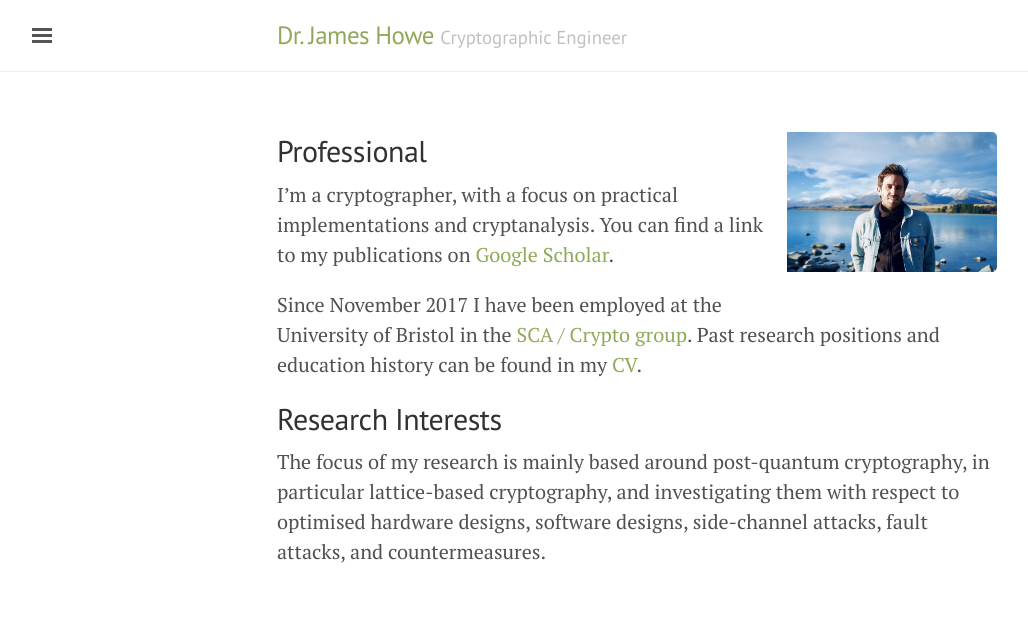
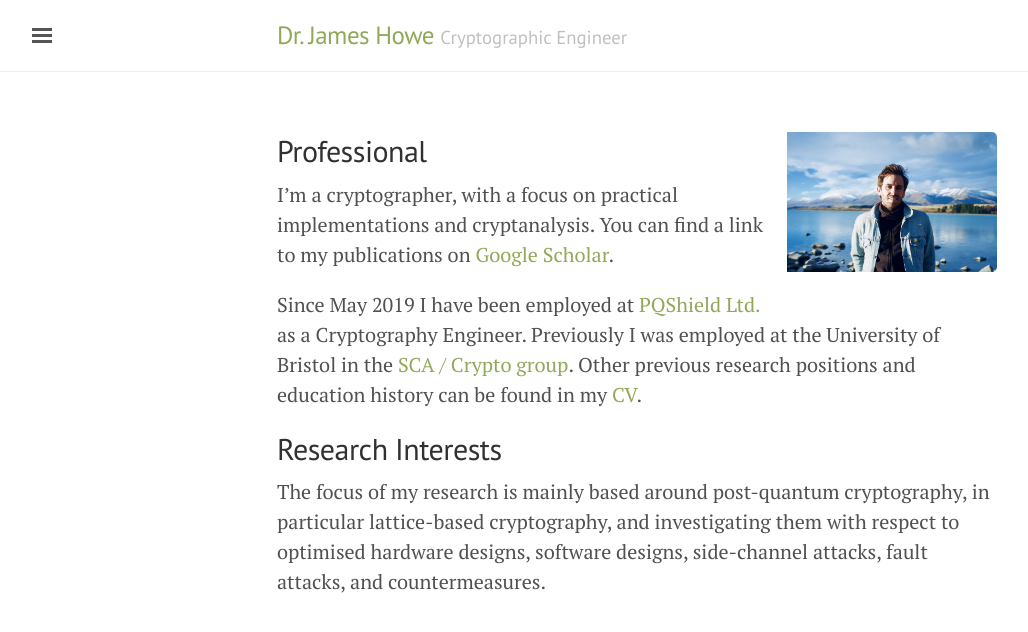
Before and after one commit to jameshoweee/jameshoweee.github.io, a Jekyll site: the page built from index.md, in a window 1280 px wide. Shown: the top 632 px of the page, without its empty margins (3-1031 px from the left). Built offline with Jekyll 4.4.1, drawn with Linux system fonts in a browser that asks for light colours.

Commit message:
Update index.md

```diff
--- a/index.md
+++ b/index.md
@@ -10,7 +10,7 @@
 I'm a cryptographer, with a focus on practical implementations and cryptanalysis.
 You can find a link to my publications on [Google Scholar](https://scholar.google.co.uk/citations?user=LItUNn4AAAAJ&hl=en).
 
-Since November 2017 I have been employed at the University of Bristol in the [SCA / Crypto group](http://www.bristol-sca.com). Past research positions and education history can be found in my [CV](files/CV.pdf).
+Since May 2019 I have been employed at [PQShield Ltd.](https://pqshield.com/) as a Cryptography Engineer. Previously I was employed at the University of Bristol in the [SCA / Crypto group](http://www.bristol-sca.com). Other previous research positions and education history can be found in my [CV](files/CV.pdf).
 
 ## Research Interests
 
```
